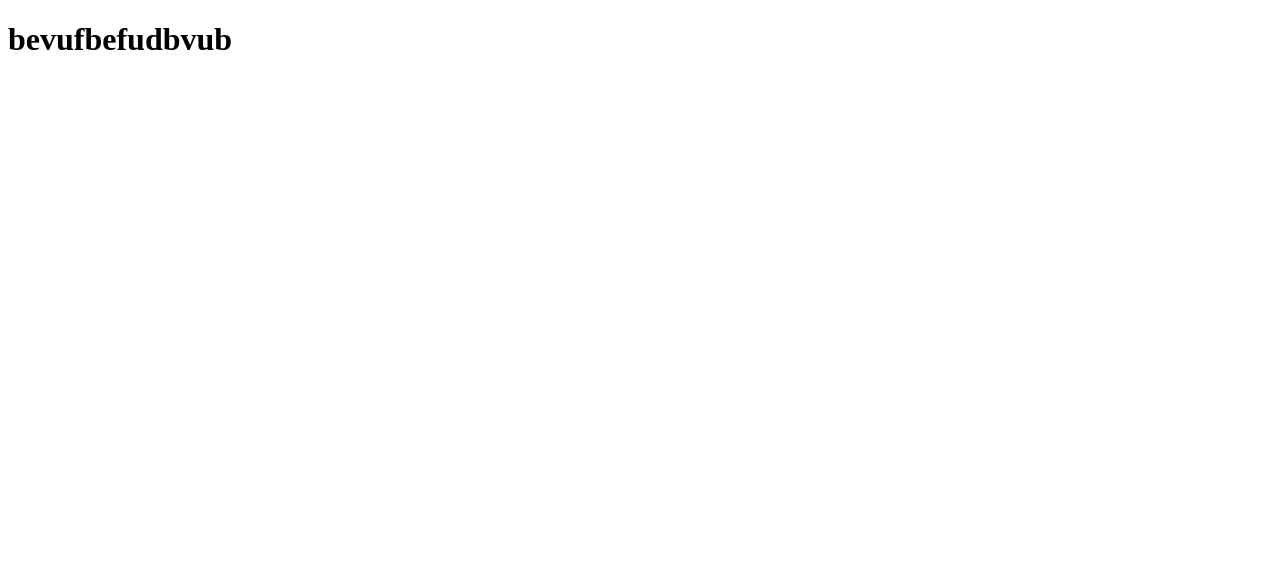
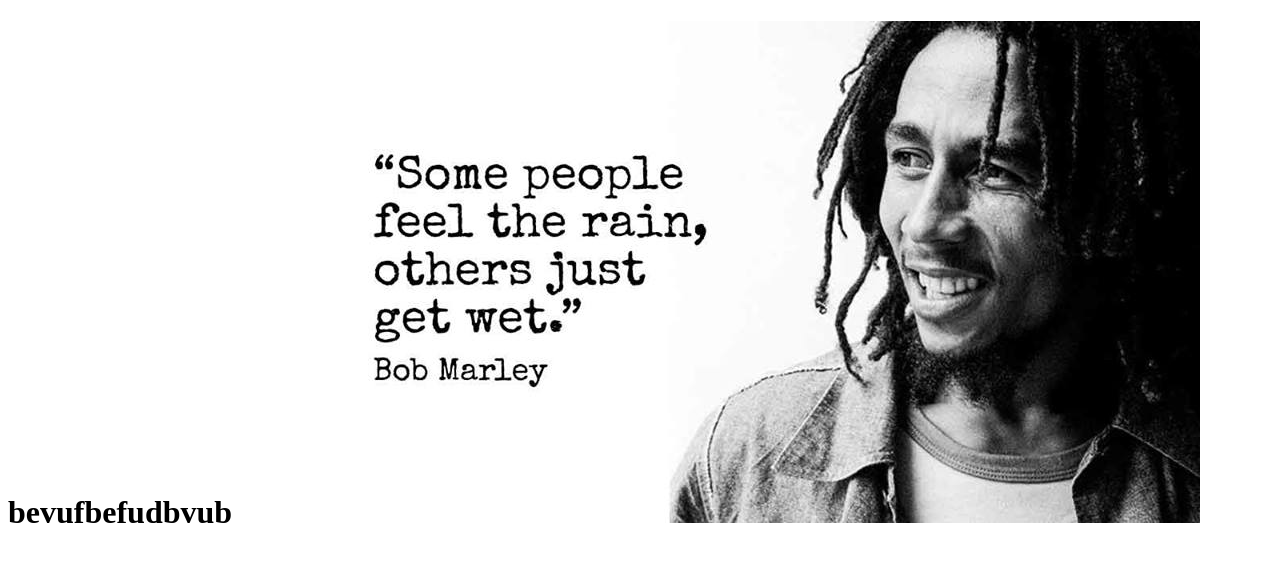
Before and after one commit to maynul69/new_repo, a plain HTML site: page index.html in a window 1280 px wide. Drawn offline with Linux system fonts and the light colour scheme.

Commit message:
addedmarley

```diff
--- a/index.html
+++ b/index.html
@@ -9,7 +9,8 @@
 </head>
 
 <body>
-    <h1>bevufbefudbvub</h1>
+    <h1>bevufbefudbvub</ h1>
+        <img src="37597989_1040323476135209_1656123790016380928_n.jpg" alt="">
 </body>
 
 </html>
```
Also changed, not shown: 37597989_1040323476135209_1656123790016380928_n.jpg (added).
